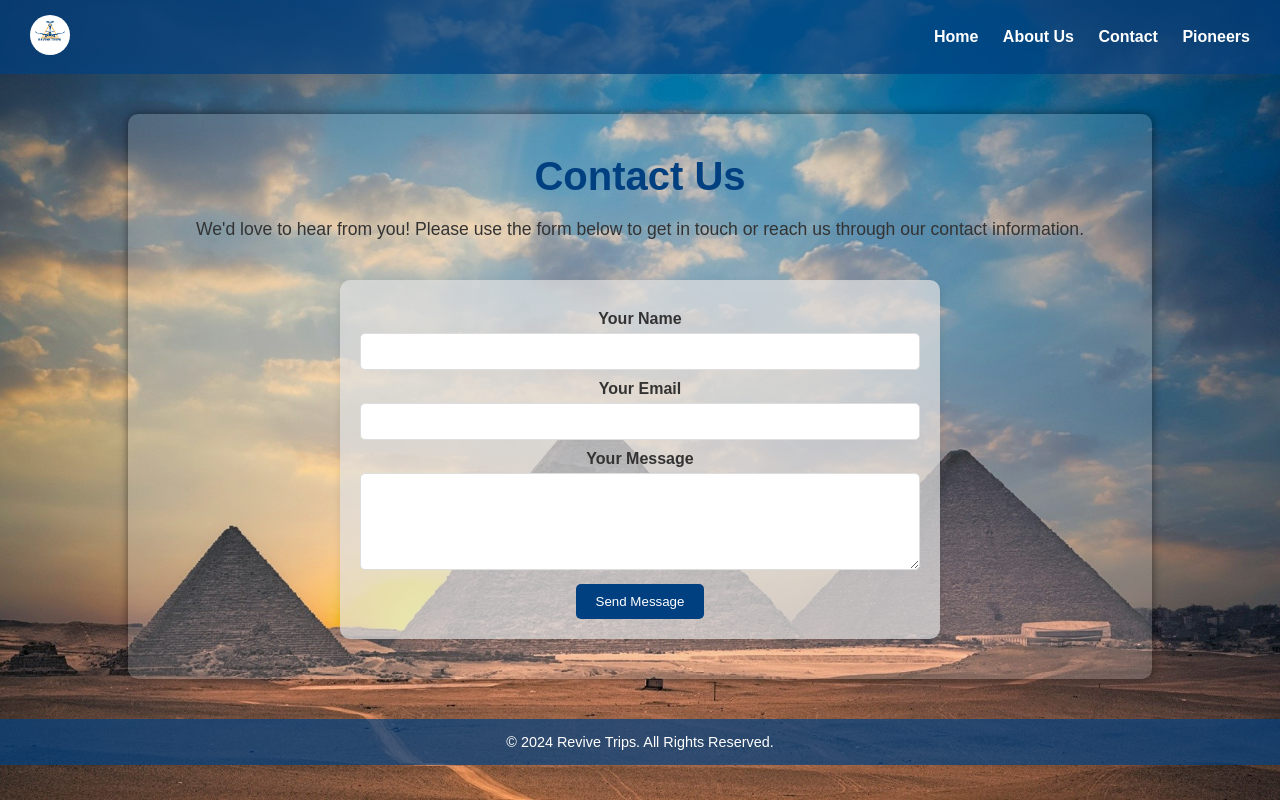
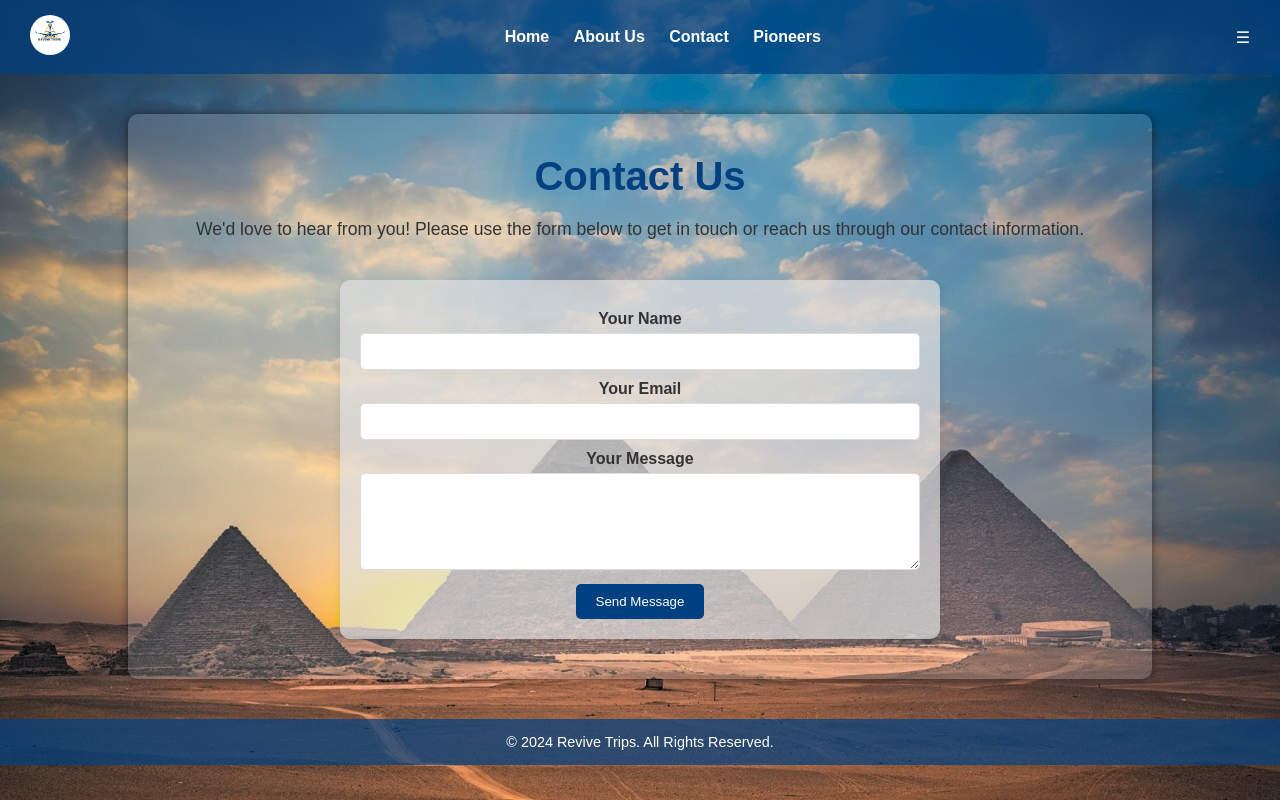
Before and after one commit to bedo236/AbdElrahmanHossam_ReviveTrips, a plain HTML site: page contact.html in a window 1280 px wide. Drawn offline with Linux system fonts and the light colour scheme.

Commit message:
Update contact.html

```diff
--- a/contact.html
+++ b/contact.html
@@ -17,6 +17,9 @@
             <a href="contact.html">Contact</a>
             <a href="founders.html">Pioneers</a>
         </nav>
+        <div class="menu-toggle" onclick="toggleMenu()">
+            &#9776; <!-- Hamburger Icon -->
+        </div>
     </header>
 
     <section class="section">
@@ -40,4 +43,10 @@
         <p>&copy; 2024 Revive Trips. All Rights Reserved.</p>
     </footer>
 </body>
+<script>
+    function toggleMenu() {
+        const navbar = document.querySelector('.navbar');
+        navbar.classList.toggle('show');
+    }
+</script>
 </html>
```
